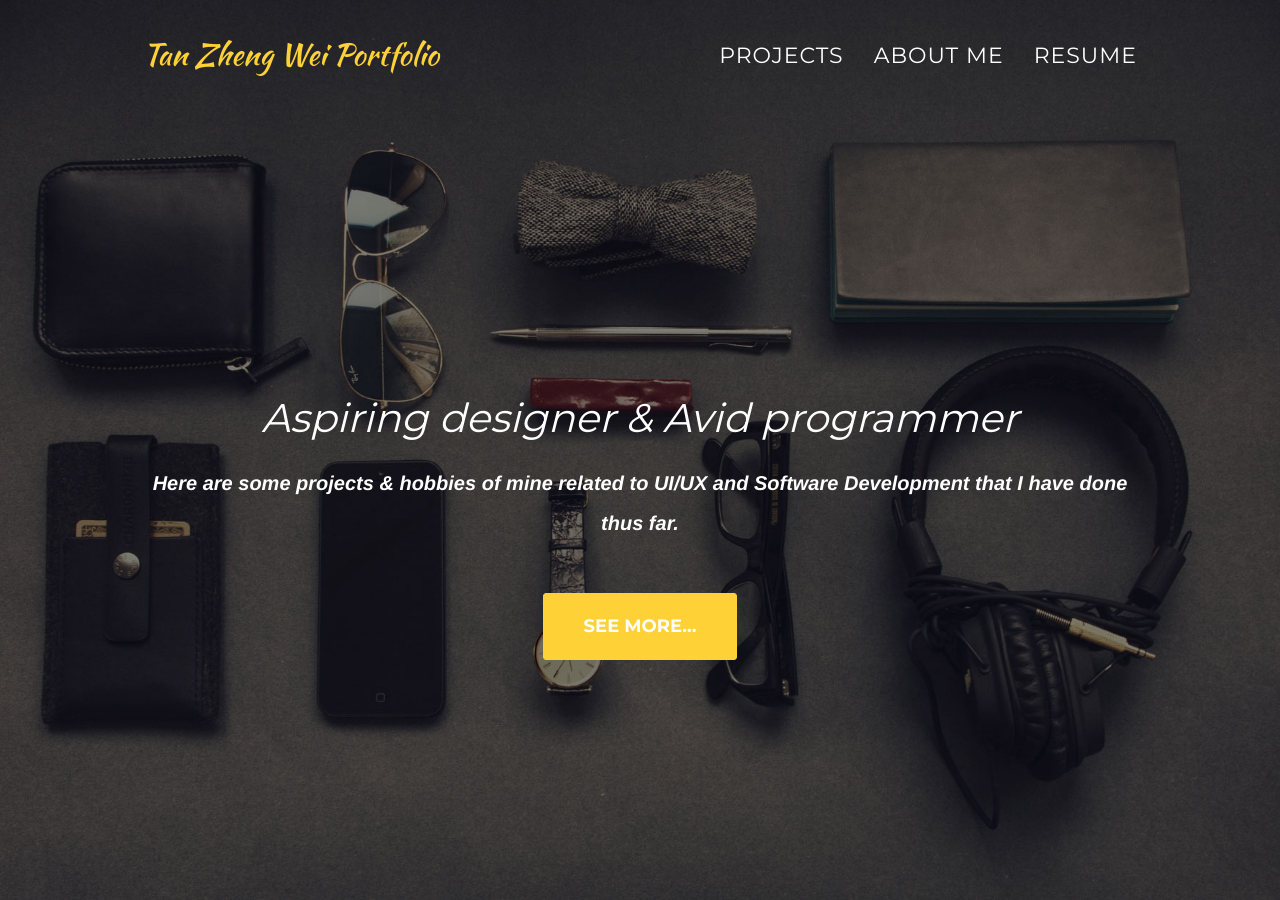
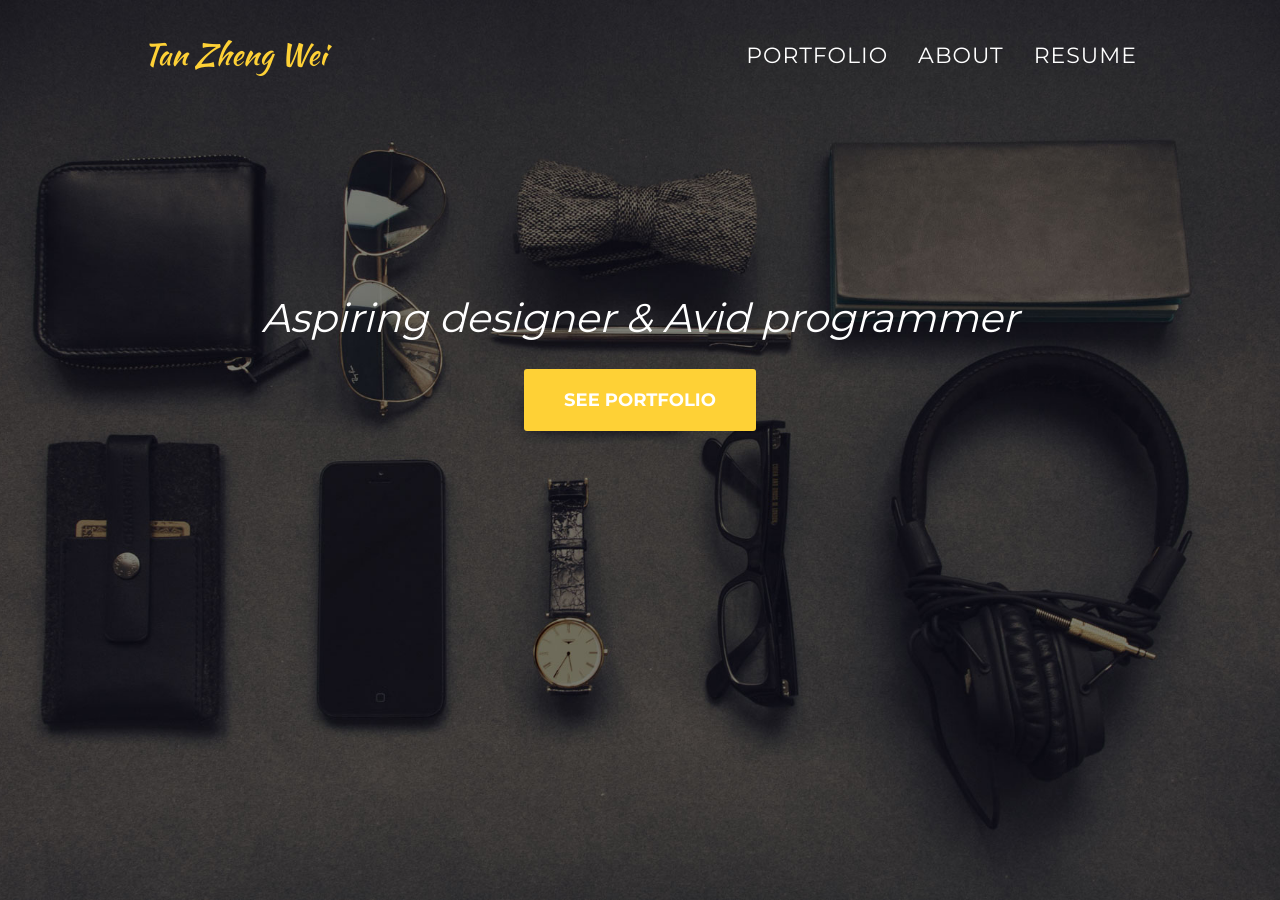
Before and after one commit to zhengwei143/cs3240-portfolio, a Jekyll site: the page built from index.html, in a window 1280 px wide and 900 px high. Built offline with Jekyll 4.4.1, drawn with Linux system fonts in a browser that asks for light colours; some web fonts are replaced; some of the changed text lies outside the part shown.

Commit message:
Modified landing page and added about me timeline

```diff
--- a/_config.yml
+++ b/_config.yml
@@ -13,7 +13,7 @@
 # you will see them accessed via {{ site.title }}, {{ site.email }}, and so on.
 # You can create any custom variable you would like, and they will be accessible
 # in the templates via {{ site.myvariable }}.
-title: Tan Zheng Wei Portfolio
+title: Tan Zheng Wei
 email: tanzhengwei143@gmail.com
 description: >- # this means to ignore newlines until "baseurl:"
   Write an awesome description for your new site here. You can edit this
--- a/_includes/about.html
+++ b/_includes/about.html
@@ -1,10 +1,10 @@
 <!-- About Section -->
-    <section id="about">
+    <section id="about" class="padded">
         <div class="container">
             <div class="row">
                 <div class="col-lg-12 text-center">
-                    <h2 class="section-heading">About</h2>
-                    <h3 class="section-subheading text-muted">Lorem ipsum dolor sit amet consectetur.</h3>
+                    <h2 class="section-heading">About Me</h2>
+                    <h3 class="section-subheading text-muted">My Timeline</h3>
                 </div>
             </div>
             <div class="row">
@@ -12,29 +12,33 @@
                     <ul class="timeline">
                         <li>
                             <div class="timeline-image">
-                                <img class="img-circle img-responsive" src="{{ site.baseurl }}/img/about/1.jpg" alt="">
+                                <img class="img-circle img-responsive" src="{{ site.baseurl }}/img/about/zhengwei.jpg" alt="">
                             </div>
                             <div class="timeline-panel">
                                 <div class="timeline-heading">
-                                    <h4>2009-2011</h4>
-                                    <h4 class="subheading">Our Humble Beginnings</h4>
+                                    <h4>Jan 2016</h4>
+                                    <h4 class="subheading">When it all Began</h4>
                                 </div>
                                 <div class="timeline-body">
-                                    <p class="text-muted">Lorem ipsum dolor sit amet, consectetur adipisicing elit. Sunt ut voluptatum eius sapiente, totam reiciendis temporibus qui quibusdam, recusandae sit vero unde, sed, incidunt et ea quo dolore laudantium consectetur!</p>
+                                    <p class="text-muted">
+                                        I started programming in NUS's iBLOC scheme for NS men - taking CS1010X (python).
+                                    </p>
                                 </div>
                             </div>
                         </li>
                         <li class="timeline-inverted">
                             <div class="timeline-image">
-                                <img class="img-circle img-responsive" src="{{ site.baseurl }}/img/about/2.jpg" alt="">
+                                <img class="img-circle img-responsive" src="{{ site.baseurl }}/img/about/cvwo-2016.jpg" alt="">
                             </div>
                             <div class="timeline-panel">
                                 <div class="timeline-heading">
-                                    <h4>March 2011</h4>
-                                    <h4 class="subheading">An Agency is Born</h4>
+                                    <h4>May - Aug 2016</h4>
+                                    <h4 class="subheading">My first Software Development Experience</h4>
                                 </div>
                                 <div class="timeline-body">
-                                    <p class="text-muted">Lorem ipsum dolor sit amet, consectetur adipisicing elit. Sunt ut voluptatum eius sapiente, totam reiciendis temporibus qui quibusdam, recusandae sit vero unde, sed, incidunt et ea quo dolore laudantium consectetur!</p>
+                                    <p class="text-muted">
+                                        I started out my journey in Software Development right before I matriculated into NUS, School of Computing. Being involved in SoC's Computing for Voluntary Welfare Organisations (CVWO Summer 2016), I was exposed to my first development experience with Ruby on Rails.
+                                    </p>
                                 </div>
                             </div>
                         </li>
@@ -44,33 +48,85 @@
                             </div>
                             <div class="timeline-panel">
                                 <div class="timeline-heading">
-                                    <h4>December 2012</h4>
-                                    <h4 class="subheading">Transition to Full Service</h4>
+                                    <h4>May - Aug 2017</h4>
+                                    <h4 class="subheading">Internship in MOE</h4>
                                 </div>
                                 <div class="timeline-body">
-                                    <p class="text-muted">Lorem ipsum dolor sit amet, consectetur adipisicing elit. Sunt ut voluptatum eius sapiente, totam reiciendis temporibus qui quibusdam, recusandae sit vero unde, sed, incidunt et ea quo dolore laudantium consectetur!</p>
+                                    <p class="text-muted">
+                                        I was involved in an internship with a team of Software Developers in MOE - Experimental Systems & Technology Lab. It was here where I worked on Coursemology.
+                                    </p>
                                 </div>
                             </div>
                         </li>
                         <li class="timeline-inverted">
                             <div class="timeline-image">
-                                <img class="img-circle img-responsive" src="{{ site.baseurl }}/img/about/4.jpg" alt="">
+                                <img class="img-circle img-responsive" src="{{ site.baseurl }}/img/about/blog.png" alt="">
                             </div>
                             <div class="timeline-panel">
                                 <div class="timeline-heading">
-                                    <h4>July 2014</h4>
-                                    <h4 class="subheading">Phase Two Expansion</h4>
+                                    <h4>Aug 2017 - Current</h4>
+                                    <h4 class="subheading">Blog</h4>
                                 </div>
                                 <div class="timeline-body">
-                                    <p class="text-muted">Lorem ipsum dolor sit amet, consectetur adipisicing elit. Sunt ut voluptatum eius sapiente, totam reiciendis temporibus qui quibusdam, recusandae sit vero unde, sed, incidunt et ea quo dolore laudantium consectetur!</p>
+                                    <p class="text-muted">
+                                        I first started my blog as a requirement for one my school mods - CS3216, to post about my experiences and lessons learnt. After the module ended, I eventually continued using the blog anyway to post mini UI/UX critiques of existing applications when inspiration struck.
+                                    </p>
+                                </div>
+                            </div>
+                        </li>
+                        <li>
+                            <div class="timeline-image">
+                                <img class="img-circle img-responsive" src="{{ site.baseurl }}/img/about/wulihao.jpg" alt="">
+                            </div>
+                            <div class="timeline-panel">
+                                <div class="timeline-heading">
+                                    <h4>Oct - Dec 2017</h4>
+                                    <h4 class="subheading">CS3216 Final Project</h4>
+                                </div>
+                                <div class="timeline-body">
+                                    <p class="text-muted">
+                                        As a team, we helped to design and build a suite of applications for a local Noodles Manufacturing & Logistics Company - Wu Li Hao.
+                                    </p>
                                 </div>
                             </div>
                         </li>
                         <li class="timeline-inverted">
                             <div class="timeline-image">
-                                <h4>Be Part
-                                    <br>Of Our
-                                    <br>Story!</h4>
+                                <img class="img-circle img-responsive" src="{{ site.baseurl }}/img/about/cvwo-2018.jpg" alt="">
+                            </div>
+                            <div class="timeline-panel">
+                                <div class="timeline-heading">
+                                    <h4>May - Aug 2018</h4>
+                                    <h4 class="subheading">Back to CVWO Again</h4>
+                                </div>
+                                <div class="timeline-body">
+                                    <p class="text-muted">
+                                        I participated in CVWO again 2 years later, joining the development team as a team leader. With a group of 6 student developers, we helped to design and build a new application for NUS School of Medicine and worked on existing applications used by Counselling Centres.
+                                    </p>
+                                </div>
+                            </div>
+                        </li>
+                        <li>
+                            <div class="timeline-image">
+                                <img class="img-circle img-responsive" src="{{ site.baseurl }}/img/about/sworks.jpg" alt="">
+                            </div>
+                            <div class="timeline-panel">
+                                <div class="timeline-heading">
+                                    <h4>Aug 2018 - Current</h4>
+                                    <h4 class="subheading">CS3240 Project</h4>
+                                </div>
+                                <div class="timeline-body">
+                                    <p class="text-muted">
+                                        For our module involving UI/UX design (CS3240), my team decided to design an application to help facilitate and promote freelancing in Singapore.
+                                    </p>
+                                </div>
+                            </div>
+                        </li>
+                        <li class="timeline-inverted">
+                            <div class="timeline-image">
+                                <h4>I'm
+                                    <br>Here
+                                    <br>Now!</h4>
                             </div>
                         </li>
                     </ul>
--- a/_includes/header.html
+++ b/_includes/header.html
@@ -19,10 +19,10 @@
                         <a href="#page-top"></a>
                     </li>
                     <li>
-                        <a class="page-scroll" href="#portfolio">Projects</a>
+                        <a class="page-scroll" href="#portfolio">Portfolio</a>
                     </li>
                     <li>
-                        <a class="page-scroll" href="#about">About Me</a>
+                        <a class="page-scroll" href="#about">About</a>
                     </li>
                     <li>
                         <a class="page-scroll" href="{{ site.baseurl}}/img/tan-zheng-wei-resume.pdf" target="_blank">Resume</a>
@@ -39,10 +39,9 @@
         <div class="container">
             <div class="intro-text">
                 <div class="intro-lead-in">Aspiring designer & Avid programmer</div>
-                <div class="intro-heading">
-                    Here are some projects & hobbies of mine related to UI/UX and Software Development that I have done thus far.
+                <div style="margin-top: 50px;">
+                    <a href="#portfolio" class="page-scroll btn-xl" style="margin-top: 50px;">See Portfolio</a>
                 </div>
-                <a href="#portfolio" class="page-scroll btn btn-xl">See more...</a>
             </div>
         </div>
     </header>
--- a/_includes/portfolio_grid.html
+++ b/_includes/portfolio_grid.html
@@ -3,7 +3,8 @@
         <div class="container">
             <div class="row">
                 <div class="col-lg-12 text-center">
-                    <h2 class="section-heading">Projects</h2>
+                    <h2 class="section-heading">Portfolio</h2>
+                    <h3 class="section-subheading text-muted">Here are some projects of mine related to UI/UX and Software Development that I have done thus far.</h3>
                 </div>
             </div>
             <div class="row">
```
Also changed, not shown: _includes/css/agency.css (+5 -4 lines), sworks/index.md (+0 -2 lines), img/about/cvwo-2016.jpg (added), img/about/cvwo-2018.jpg (added), img/about/sworks.jpg (added), img/about/wulihao.jpg (added), img/about/zhengwei.jpg (added), 1 other file.
